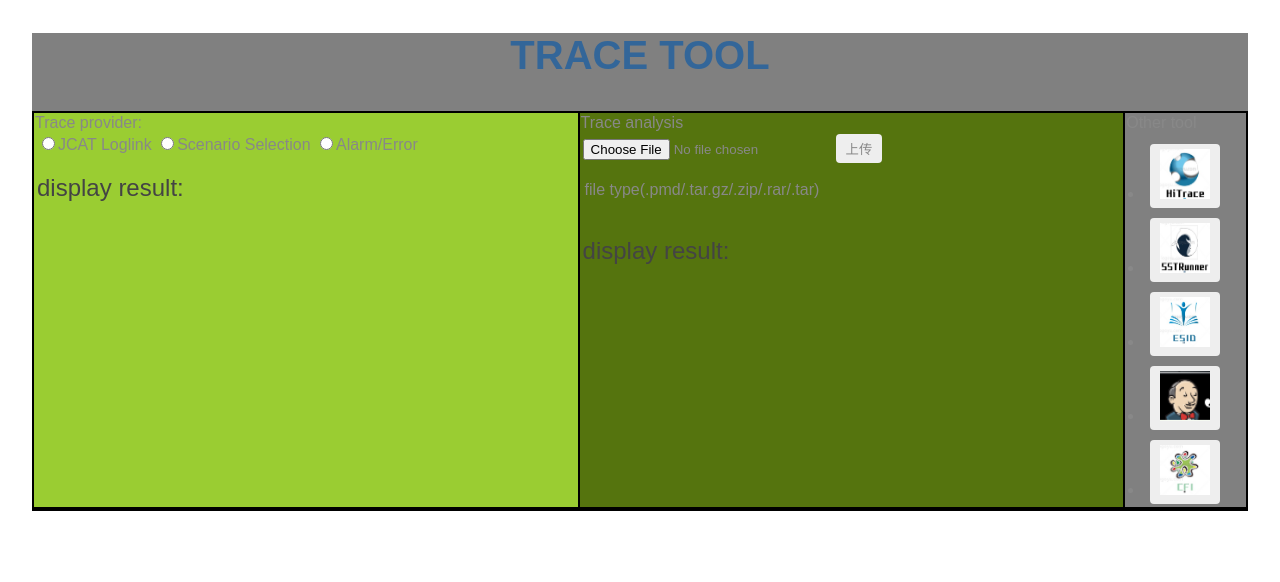
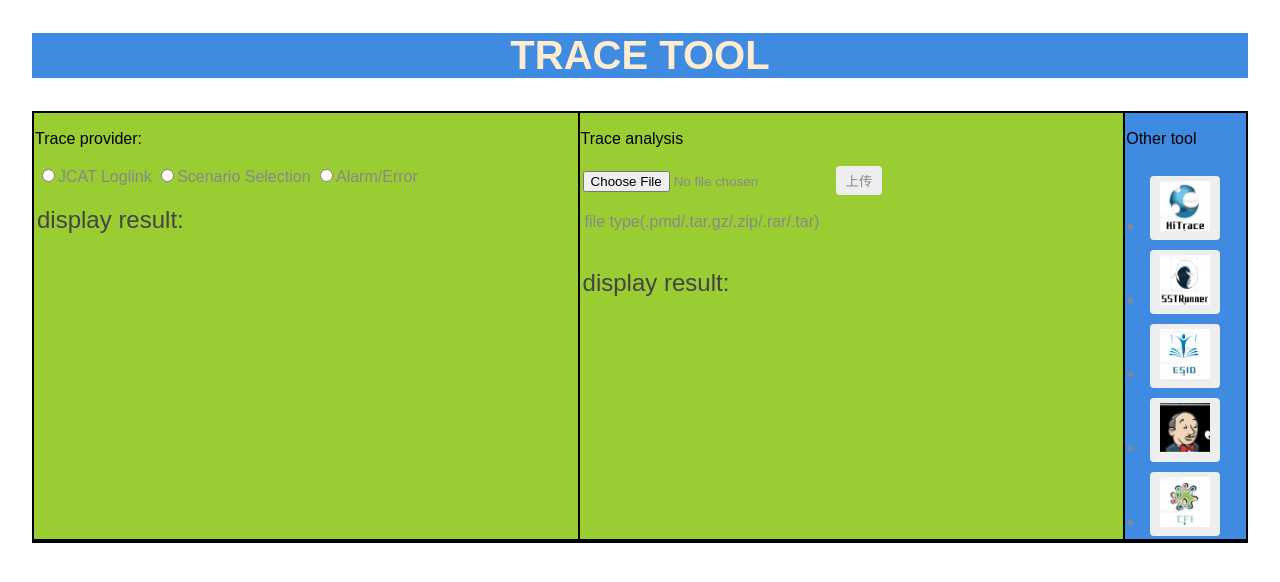
Before and after one commit to weixiaoxu123/Hi-Tool, an Angular app: page / in a window 1280 px wide. Shown: the top 582 px of the page. Built offline with nearby package versions, Linux system fonts and the light colour scheme.

Commit message:
7.12 update

```diff
--- a/src/app/alarm/alarm.component.html
+++ b/src/app/alarm/alarm.component.html
@@ -1,2 +1,2 @@
-<tr><tr><tr>
+
 <tr>Alarm/Erroe   <input type="text" name='alarm'>
--- a/src/app/app.component.css
+++ b/src/app/app.component.css
@@ -1,20 +1,26 @@
 
 #left{
-    background-color: yellowgreen
+    background-color: yellowgreen;
 }
 #middle{
-    background-color: rgb(85, 116, 14)
+    background-color:  yellowgreen
 }
 #right{
-   background-color: gray
+   background-color:  rgb(63, 139, 226)
 }
 table{
     background-color: black
 }
 
 h1{
-    background-color: gray
+    background-color: rgb(63, 139, 226)
 }
 nav{
-    background-color: gray
+    background-color:
 }
+h1{
+    color: blanchedalmond
+}
+p{
+    color: black
+}
--- a/src/app/app.component.html
+++ b/src/app/app.component.html
@@ -3,18 +3,18 @@
  <table width="100%" class="table">
  <tbody valign="top">
 
-   <td colspan="2" id="left" width="45%">Trace provider:<tr>
+   <td colspan="1" id="left" width="45%"><p >Trace provider:</p><tr>
         <input type="radio" name="aaa" routerLink="/url" value='URL'>JCAT Loglink
         <input type="radio" name="aaa" routerLink="/heroes" value='scenario'>Scenario Selection
         <input type="radio" name="aaa" routerLink="/alarm" value='alarm'>Alarm/Error
     <div><router-outlet></router-outlet></div>
     <h2>display result:</h2>
     </td>
-   <td colspan="2" id="middle" width="45%">Trace analysis<tr>
+   <td colspan="1" id="middle" width="45%"><p>Trace analysis</p><tr>
     <div><app-dashboard></app-dashboard></div>
     <h2>display result:</h2>
    </td>
-   <td colspan="2" id="right" width="10%">Other tool<tr>
+   <td colspan="1" id="right" width="10%"><p>Other tool</p><tr>
         <li><a href="http://baidu.com"><img src="assets/HiTrace.jpg" width="50px" height="50px"></a></li>
         <li><a href="http://baidu.com"><img src="assets/SST.jpg" width="50px" height="50px"></a></li>
         <li><a href="https://lmera-fart.rnd.ki.sw.ericsson.se/esi-debugger-web/"><img src="assets/esid.jpg" width="50px" height="50px"></a></li>
```
